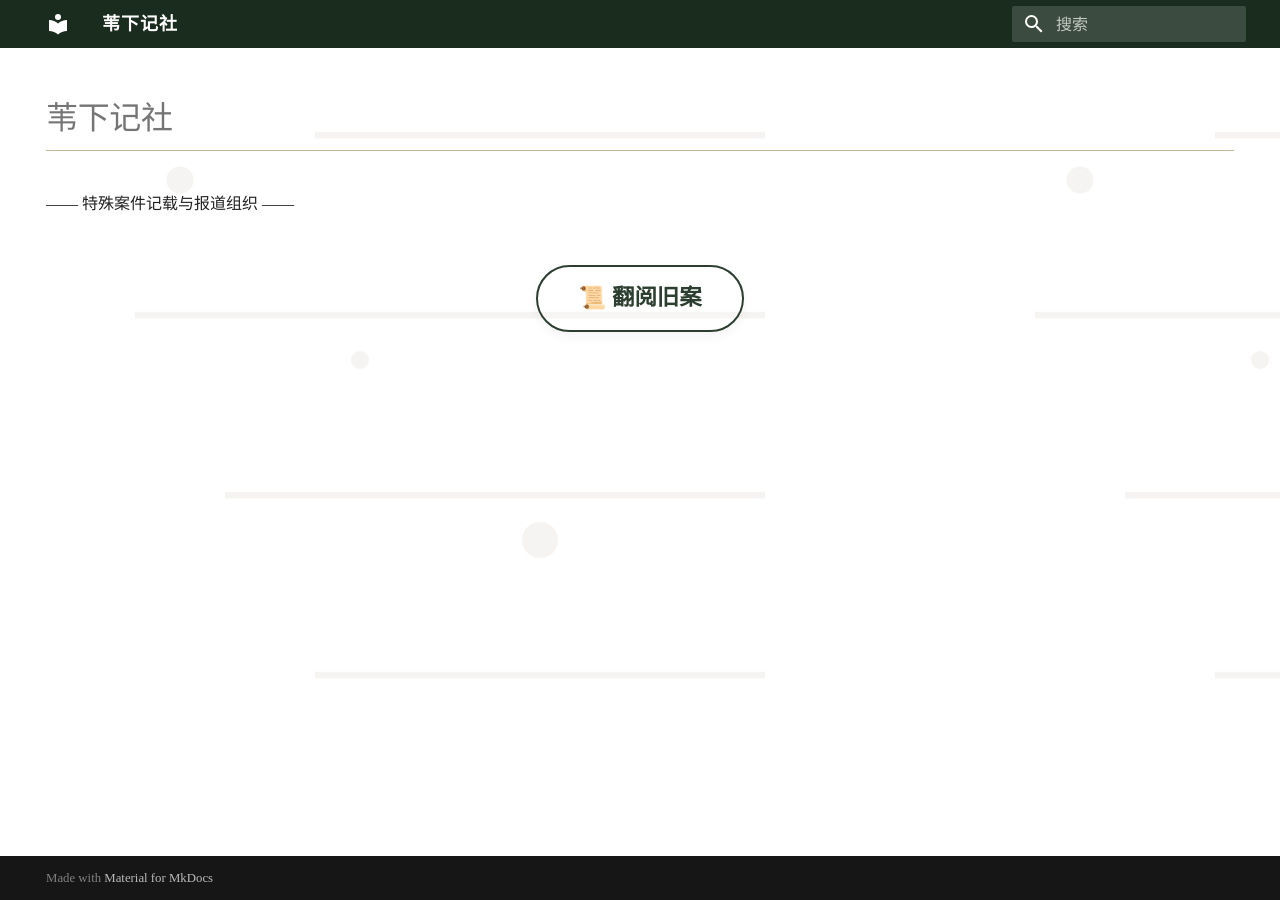
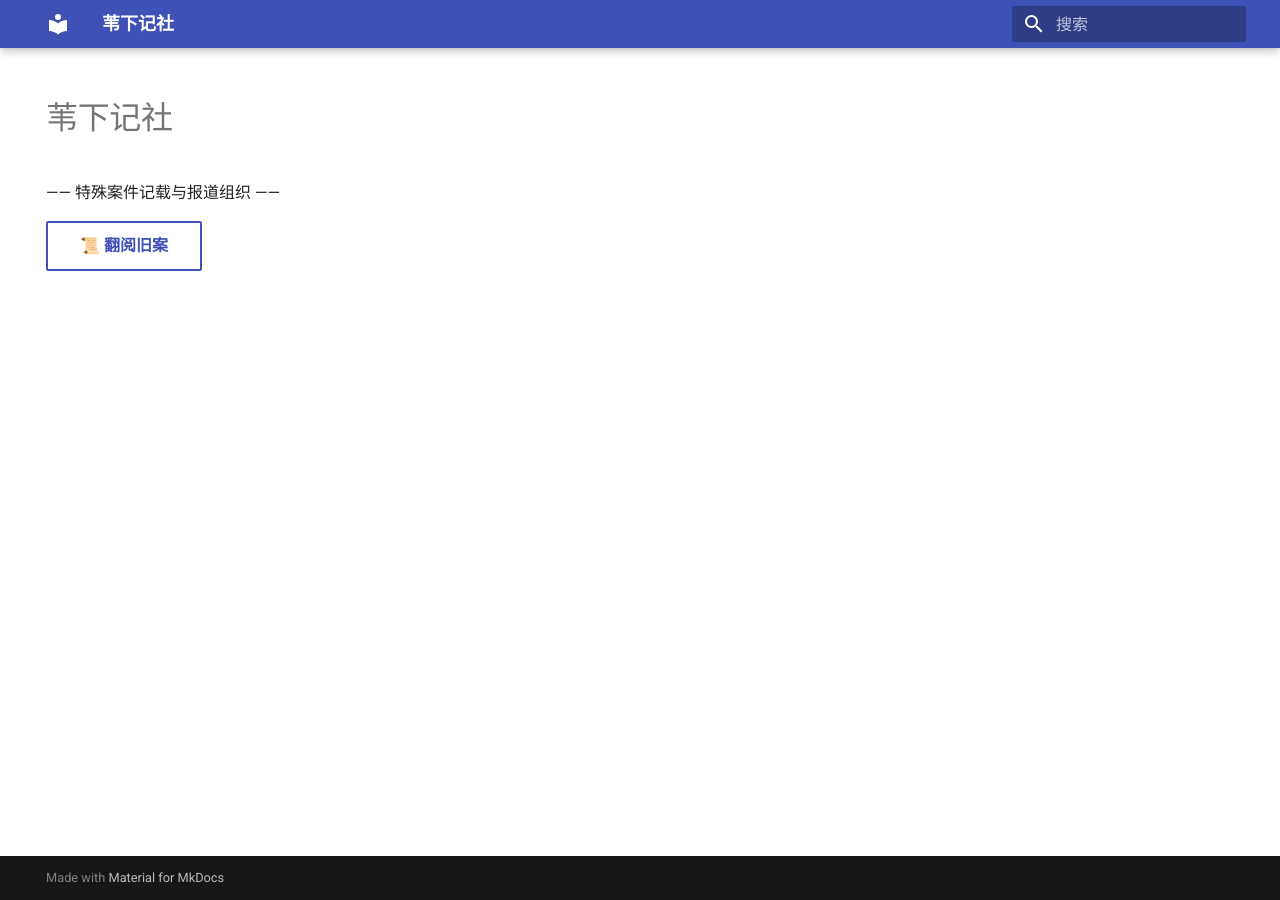
Before and after one commit to atokaz/my-coc-wiki, an MkDocs documentation site: the page built from docs/index.md, in a window 1280 px wide. Built offline with MkDocs 1.6.1 and Material for MkDocs 9.7.7, drawn with Linux system fonts in a browser that asks for light colours.

Commit message:
Update mkdocs.yml

```diff
--- a/mkdocs.yml
+++ b/mkdocs.yml
@@ -23,8 +23,8 @@ nav:
   - 档案室: home.md
   - 驻社名录: roster.md
 
-extra_css:
-  - stylesheets/extra.css
+#extra_css:
+#  - stylesheets/extra.css
 
-extra_javascript:
-  - javascripts/extra.js
+#extra_javascript:
+#  - javascripts/extra.js
```
